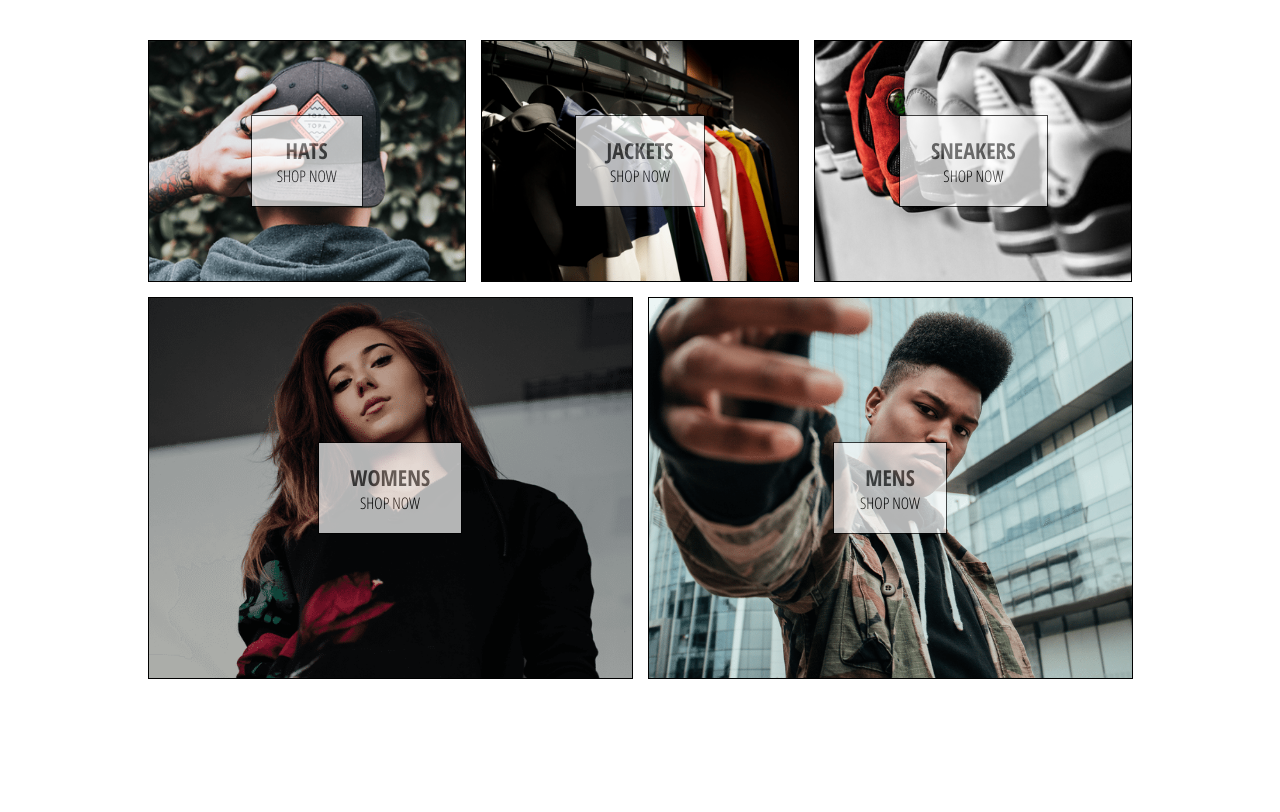
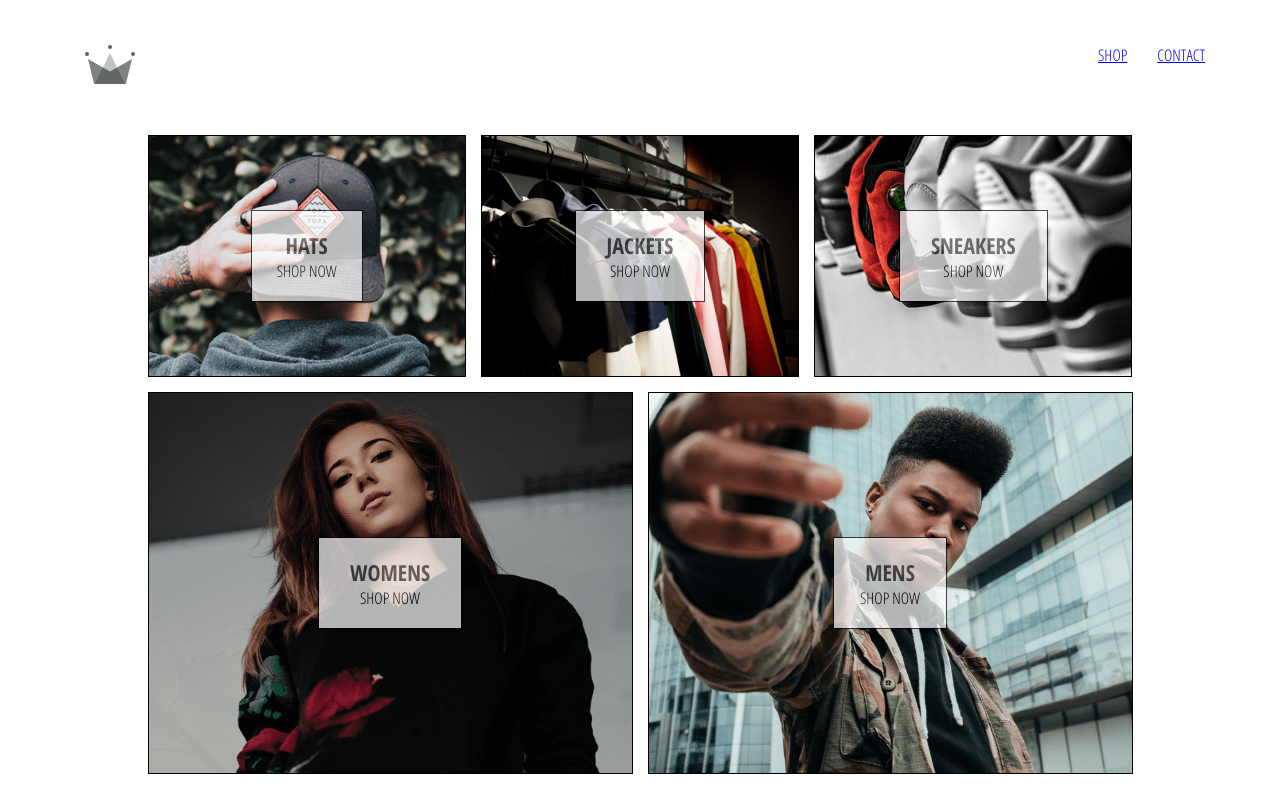
Before and after one commit to XavierGM23/Online-Store, a React (Create React App) app: page / in a window 1280 px wide. Shown: the top 812 px of the page. Built offline with nearby package versions, Linux system fonts and the light colour scheme.

Commit message:
Adding Header component and multipage Links into it

```diff
--- a/src/App.js
+++ b/src/App.js
@@ -1,7 +1,8 @@
 import React from 'react';
 import {Route, Switch} from "react-router-dom";
 import HomePage from './pages/homepage/homepage.component.jsx';
-import ShopPage from './pages/shop/shop.component.jsx'
+import ShopPage from './pages/shop/shop.component.jsx';
+import Header from './components/header/header.component.jsx';
 
 import './App.scss';
 
@@ -13,17 +14,17 @@ import './App.scss';
 //     </div>
 //   );
 // }
-class App extends React.Component {
-  render() {
+function App()  {
     return (
       <div className='App'>
+        <Header />
         <Switch>
           <Route exact path="/" component={HomePage}/>
           <Route path="/shop" component={ShopPage}/>
         </Switch>
       </div>
     );
-  }
+
 }
 
 export default App;
--- /dev/null
+++ b/src/components/header/header.component.jsx
@@ -0,0 +1,29 @@
+import React from "react";
+import { Link } from "react-router-dom";
+
+import {ReactComponent as Logo} from '../../assets/crown.svg'
+
+import './header.styles.scss';
+
+
+const Header = () => {
+    return (
+        <div className='header'>
+            <Link className='logo-container' to="/">
+                <Logo className='logo'/>
+            </Link>
+
+            <div className='options'>
+                <Link className='option' to="/shop">
+                    SHOP
+                </Link>
+
+                <Link className='option' to="/shop">
+                    CONTACT
+                </Link>
+            </div>
+        </div>
+    );
+}
+
+export default Header;
--- /dev/null
+++ b/src/components/header/header.styles.scss
@@ -0,0 +1,25 @@
+.header {
+  height: 70px;
+  width: 100%;
+  display: flex;
+  justify-content: space-between;
+  margin-bottom: 25px;
+
+  .logo-container {
+    height: 100%;
+    width: 70px;
+    padding: 25px;
+  }
+
+  .options {
+    width: 50%;
+    height: 100%;
+    display: flex;
+    align-items: center;
+    justify-content: flex-end;
+
+    .option {
+      padding: 10px 15px;
+    }
+  }
+}
```
Also changed, not shown: src/assets/crown.svg (added).
